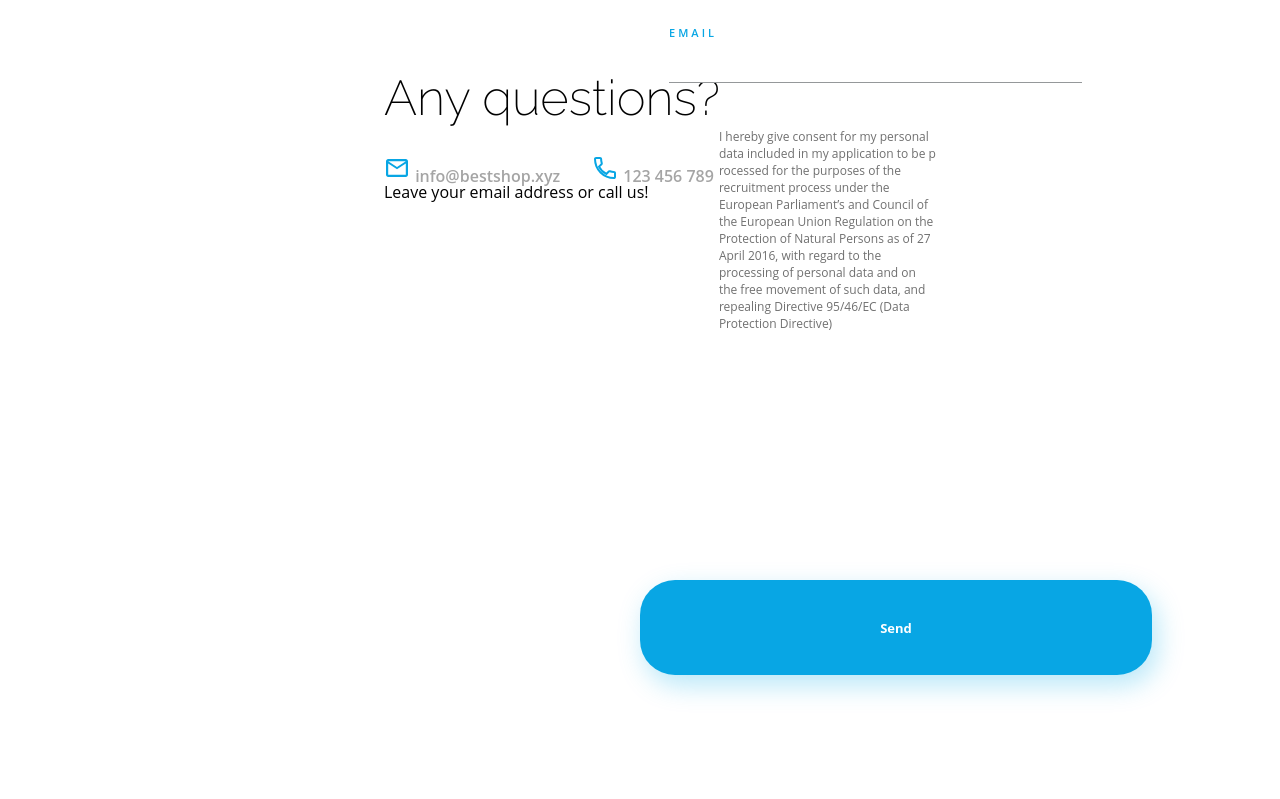
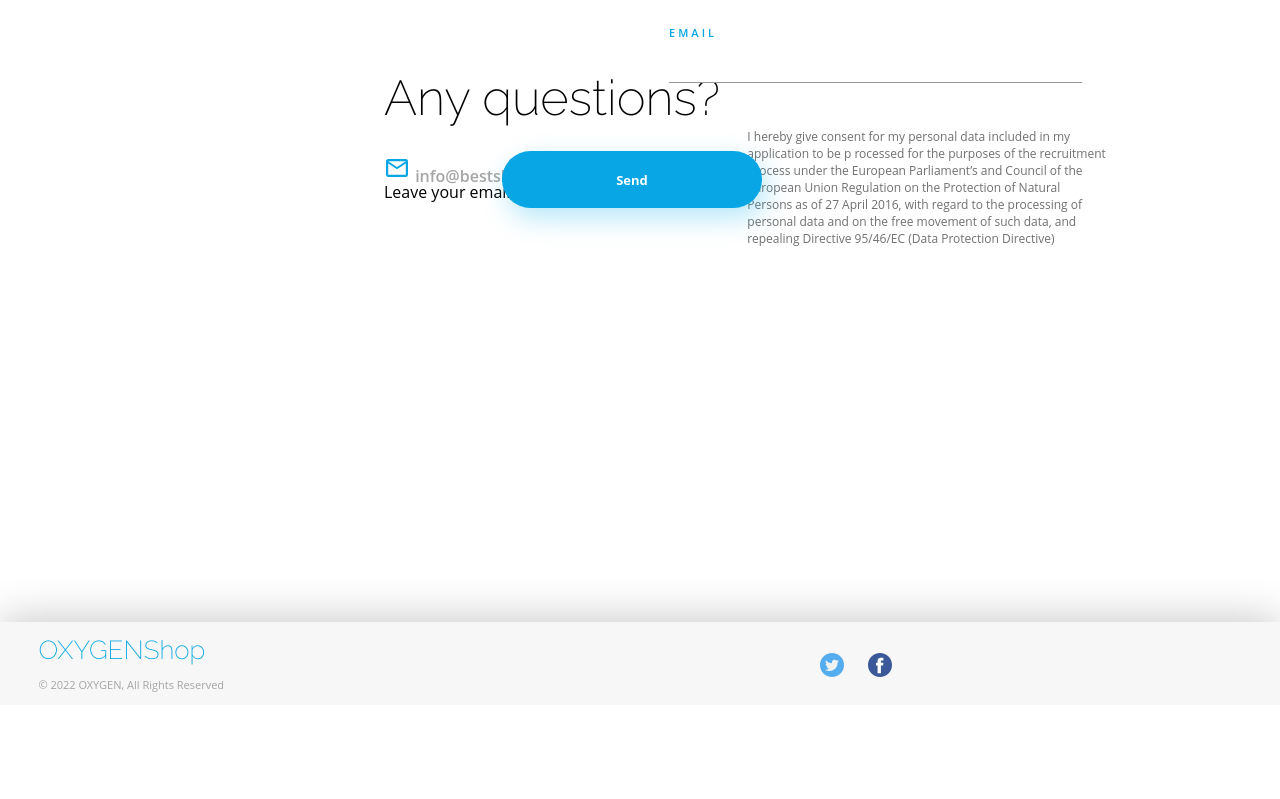
Before and after one commit to mlevitorresv/oxygenshop, a plain HTML site: page html/index.html in a window 1280 px wide. Shown: the part 3561-4360 px from the top of the page. After the commit the page ends 4266 px from the top, so only its background shows below. Drawn offline with Linux system fonts and the light colour scheme.

Commit message:
FIX: contact section

```diff
--- a/resources/css/style.scss
+++ b/resources/css/style.scss
@@ -744,13 +744,17 @@ body{
 
     .main__consent-desc{
         position: relative;
-        top: -27em;
-        left: 33%;
-        width: 17%;
+        bottom: 27em;
+        left: 33em;
+        width: 30em;
     }
 
-    .main__consent-check{
-
+    .main__consent-send{
+        width: 20em;
+        padding: 1.5em;
+        position: relative;
+        right: 30em;
+        bottom: 33em;
     }
 
 
@@ -760,7 +764,7 @@ body{
 
     #footer{
         height: 8%;
-        margin: 20% 0 0;
+        margin: 4% 0 0;
         padding: 1% 3%;
     }
 
```
Also changed, not shown: resources/css/style.css, 1 other file.
